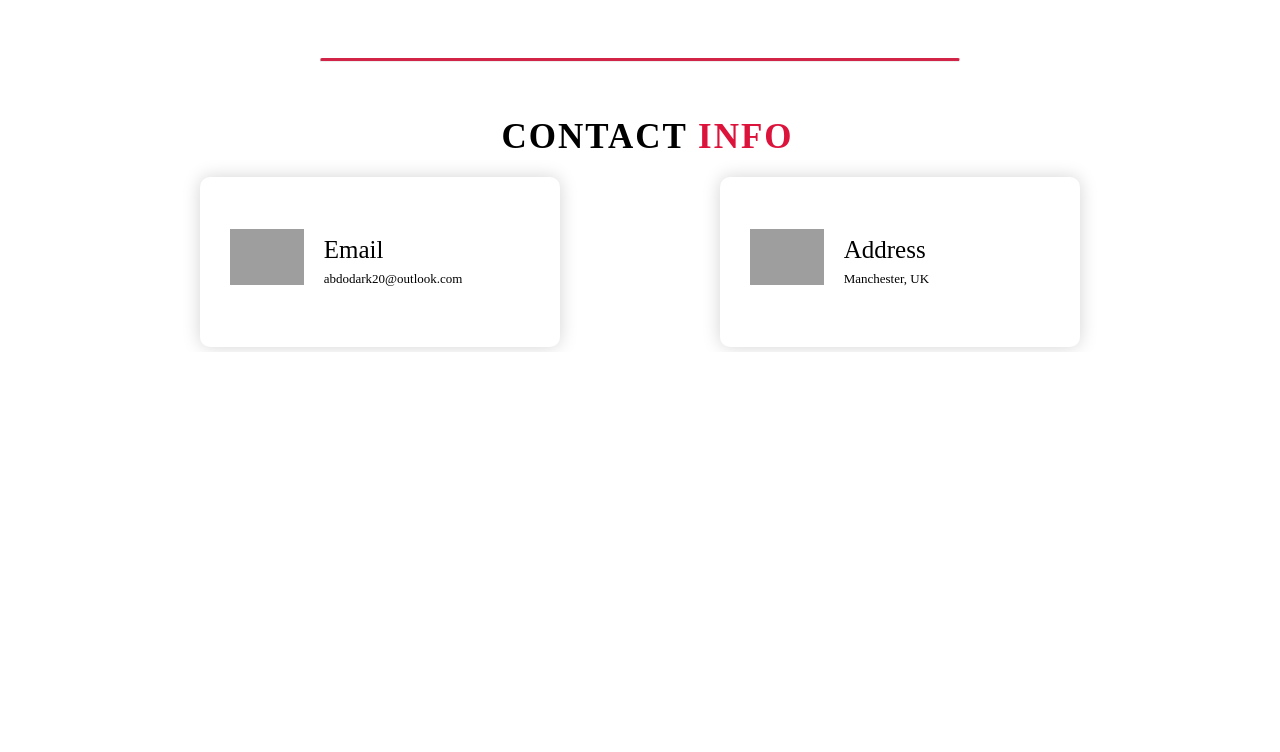
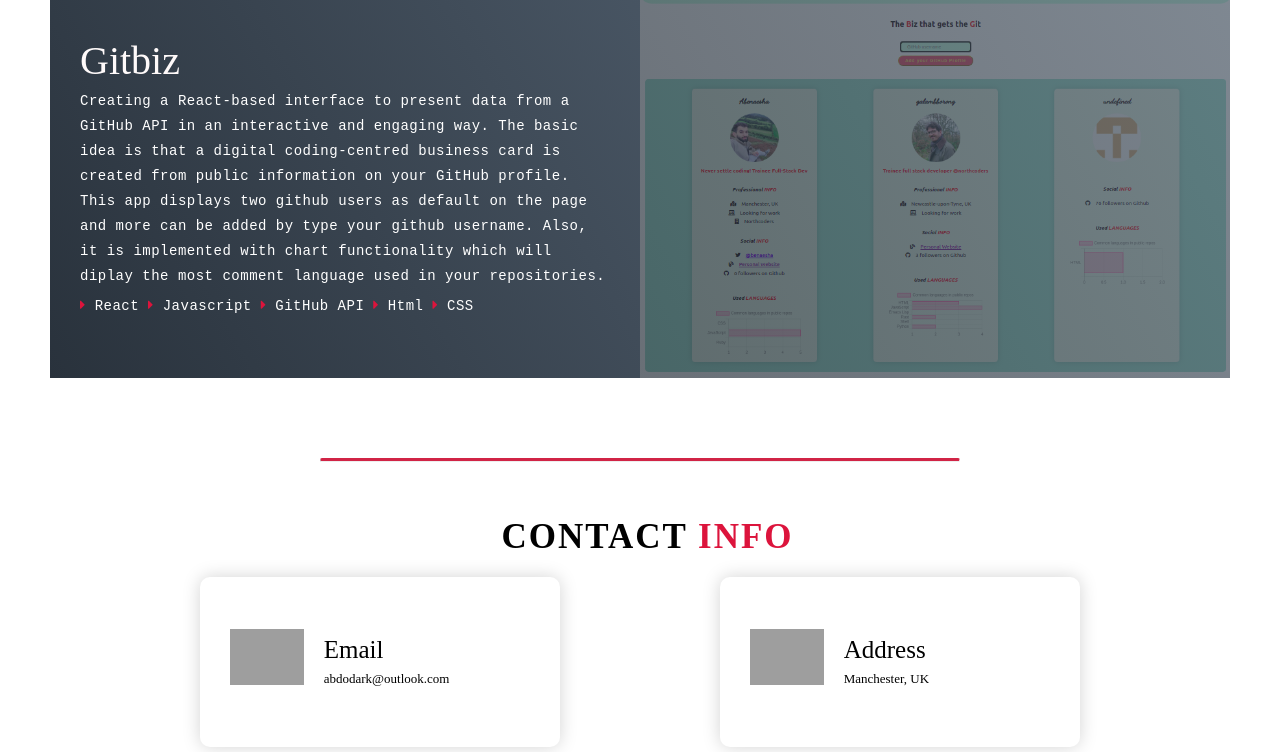
Before and after one commit to Abenaesha/Abenaesha.github.io, a plain HTML site: page index.html in a window 1280 px wide. Shown: the part 3590-4342 px from the top of the page. Before the commit the page ends 3942 px from the top, so only its background shows below. Drawn offline with nearby package versions, Linux system fonts and the light colour scheme; grey boxes are pictures that could not be loaded.

Commit message:
add gitbiz project

```diff
--- a/app.js
+++ b/app.js
@@ -1,18 +1,3 @@
-// const array = [
-//   { x: 'foo', y: 8 },
-//   { x: 'bar', y: 3 },
-//   { x: 'baz', y: 7 },
-// ];
-
-// const foo = array.reduce((a,b) => ({
-//   ...a,
-//   [b.x]: b.y,
-// }),
-// {}
-// )
-
-// console.log(foo)
-
 const hamburger = document.querySelector('.header .nav-bar .nav-list .hamburger');
 const mobile_menu = document.querySelector('.header .nav-bar .nav-list ul');
 const menu_item = document.querySelectorAll('.header .nav-bar .nav-list ul li a');
@@ -32,16 +17,16 @@ document.addEventListener('scroll', () => {
 	}
 });
 
+menu_item.forEach((item) => {
+	item.addEventListener('click', () => {
+		hamburger.classList.toggle('active');
+		mobile_menu.classList.toggle('active');
+	});
+} );
+
 function scrollTop() {
   const scrollTop = document.getElementById('scroll-top')
   if (this.scrollY >= 500) scrollTop.classList.add('show-scroll');
   else scrollTop.classList.remove('show-scroll')
 }
 window.addEventListener('scroll', scrollTop)
-
-menu_item.forEach((item) => {
-	item.addEventListener('click', () => {
-		hamburger.classList.toggle('active');
-		mobile_menu.classList.toggle('active');
-	});
-});
--- a/index.html
+++ b/index.html
@@ -266,17 +266,34 @@
 							<img src="./images/hangman.png" alt="img" />
 						</a>
 					</div>
-					<!-- <div class="project-item">
+					<div class="project-item">
           <div class="project-info">
-            <h1>Project 3</h1>
-            <h2>Coding is Love</h2>
-            <p>Lorem, ipsum dolor sit amet consectetur adipisicing elit. Ad, iusto cupiditate voluptatum impedit unde rem ipsa distinctio illum quae mollitia ut, accusantium eius odio ducimus illo neque atque libero non sunt harum? Ipsum repellat animi, fugit architecto voluptatum odit et!</p>
-          </div>
-          <div class="project-img">
-            <img src="./img/img-1.png" alt="img">
-          </div>
+						<a href="https://gitbiz.netlify.app/" target="_blank">
+							<h1>Gitbiz</h1>
+						</a>
+            <p>
+							Creating a React-based interface to present data from a GitHub API in an interactive and engaging way.
+							The basic idea is that a digital coding-centred business card is created from public information on your GitHub profile.
+							This app displays two github users as default on the page and more can be added by type your github username.
+							Also, it is implemented with chart functionality which will diplay the most comment language used in your repositories.
+						</p>
+						<p>
+							<span><i class="fas fa-caret-right"></i></span> React
+							<span><i class="fas fa-caret-right"></i></span> Javascript
+							<span><i class="fas fa-caret-right"></i></span> GitHub API
+							<span><i class="fas fa-caret-right"></i></span> Html
+							<span><i class="fas fa-caret-right"></i></span> CSS
+						</p>
+					</div>
+						<a
+							class="project-img"
+							href="https://gitbiz.netlify.app/"
+							target="_blank"
+						>
+							<img src="./images/gitbiz1.png" alt="img" />
+						</a>
         </div>
-        <div class="project-item">
+        <!-- <div class="project-item">
           <div class="project-info">
             <h1>Project 4</h1>
             <h2>Coding is Love</h2>
@@ -315,7 +332,7 @@
 						</div>
 						<div class="contact-info">
 							<h1>Email</h1>
-							<h2>abdodark20@outlook.com</h2>
+							<h2>abdodark@outlook.com</h2>
 						</div>
 					</div>
 					<div class="contact-item">
```
Also changed, not shown: images/gitbiz1.png (added).
